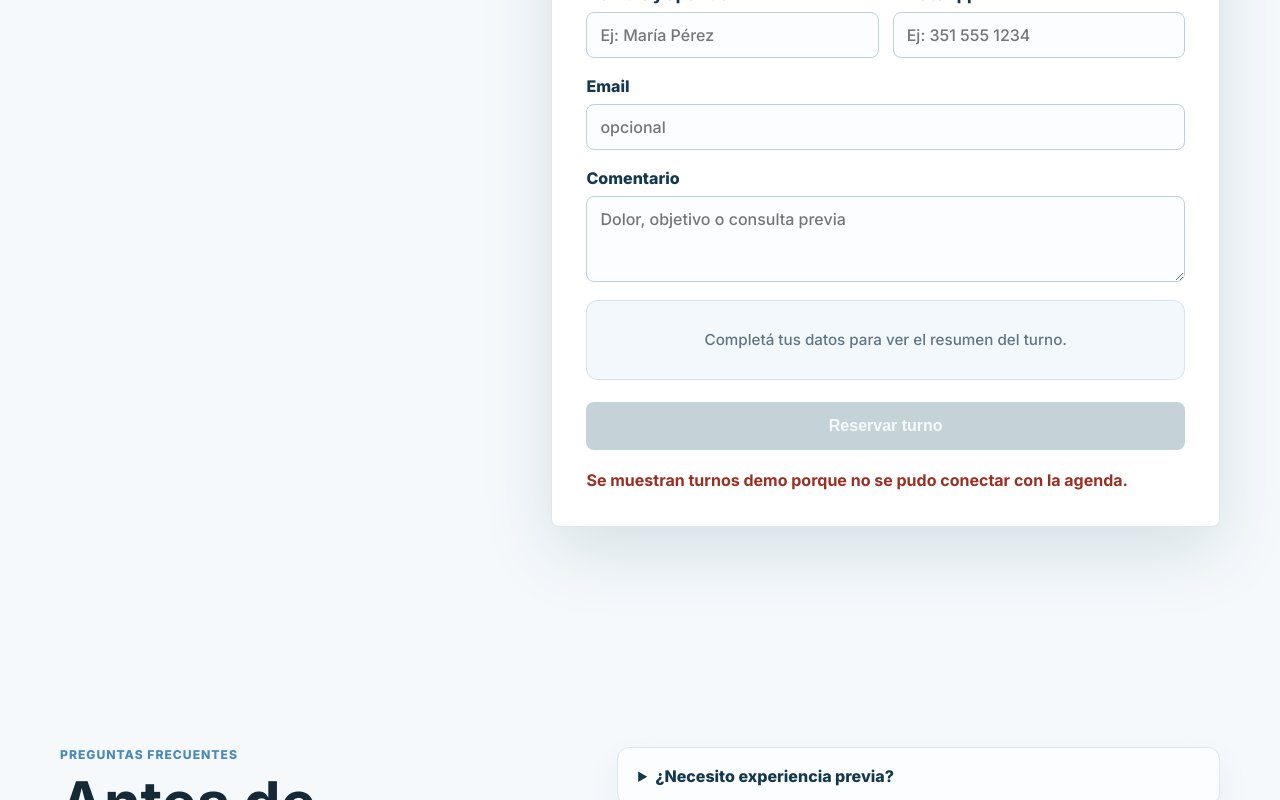
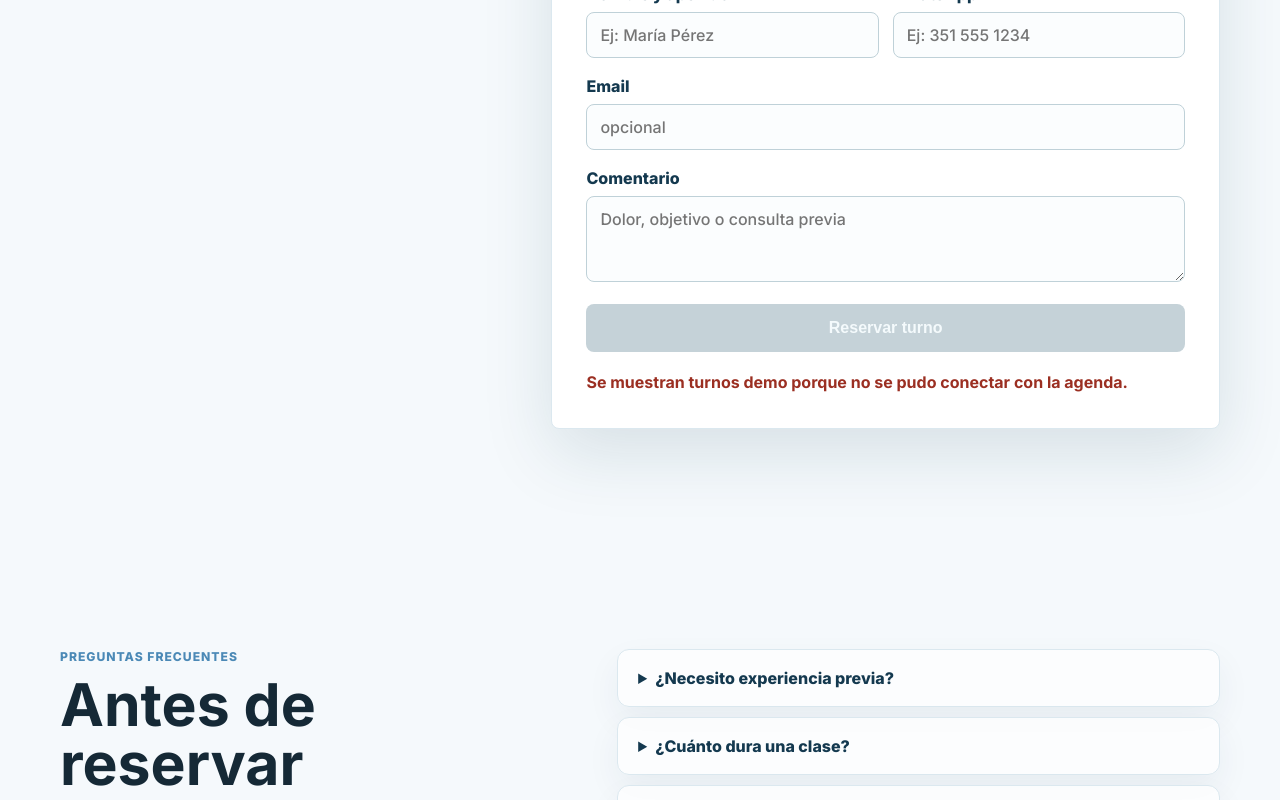
Before and after one commit to Rafasanna/Turnos-MatiasA, a Next.js app: page / in a window 1280 px wide. Shown: the part 3265-4065 px from the top of the page. Built offline with nearby package versions, Linux system fonts and the light colour scheme; no server answers.

Commit message:
Ocultar completamente el resumen hasta completar los campos

```diff
--- a/app/page.jsx
+++ b/app/page.jsx
@@ -567,13 +567,7 @@ export default function Home() {
               <textarea name="comentario" value={formValues.comentario} onChange={updateField} rows={3} placeholder="Dolor, objetivo o consulta previa" />
             </label>
 
-            {!isFormComplete ? (
-              <div className="booking-summary" style={{ display: "flex", justifyContent: "center", alignItems: "center", minHeight: "80px" }}>
-                <p style={{ margin: 0, color: "var(--muted)", fontWeight: "500", textAlign: "center", fontSize: "0.95rem" }}>
-                  Completá tus datos para ver el resumen del turno.
-                </p>
-              </div>
-            ) : (
+            {isFormComplete ? (
               <div className="booking-summary">
                 <strong>Resumen de reserva</strong>
                 <dl>
@@ -584,7 +578,7 @@ export default function Home() {
                   {formValues.comentario ? <div><dt>Comentario</dt><dd>{formValues.comentario}</dd></div> : null}
                 </dl>
               </div>
-            )}
+            ) : null}
 
             <button className="button primary submit" type="submit" disabled={!isFormComplete}>
               Reservar turno
```
